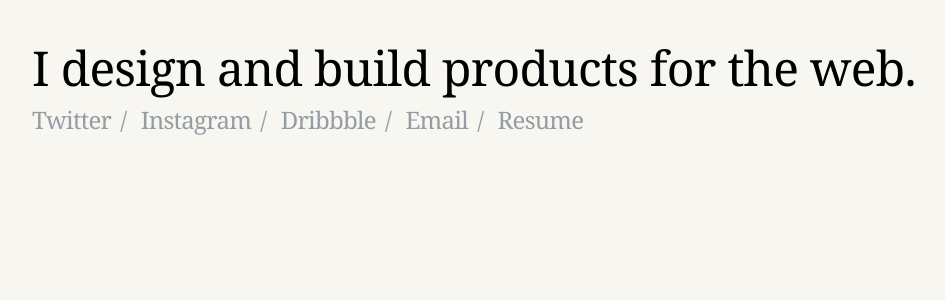
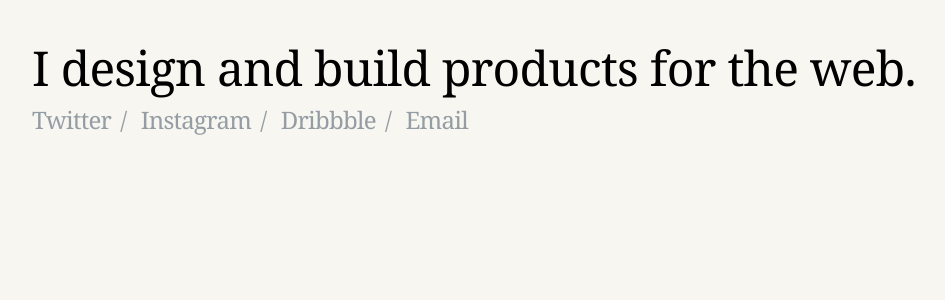
Before and after one commit to raedcabello/raedcabello.com, a Jekyll site: the page built from index.html, in a window 1280 px wide. Shown: the part 264-564 px from the top of the page, without its empty margins (118-1063 px from the left). Built offline with Jekyll 4.4.1, drawn with Linux system fonts in a browser that asks for light colours; some web fonts are replaced.

Commit message:
remove link to resume

```diff
--- a/index.html
+++ b/index.html
@@ -14,5 +14,4 @@ bodyClass: home
   <li><a href="https://instagram.com/{{ site.instagram_username }}" target="_blank" class="instagram">Instagram</a></li>
   <li><a href="https://dribbble.com/{{ site.dribbble_username }}" target="_blank" class="dribbble">Dribbble</a></li>
   <li><span id="contact-trigger"><a href="#" class="email">Email</a></span></li>
-  <li><a href="about/rae-cabello-resume.pdf" class="resume">Resume</a></li>
 </ul>
```
